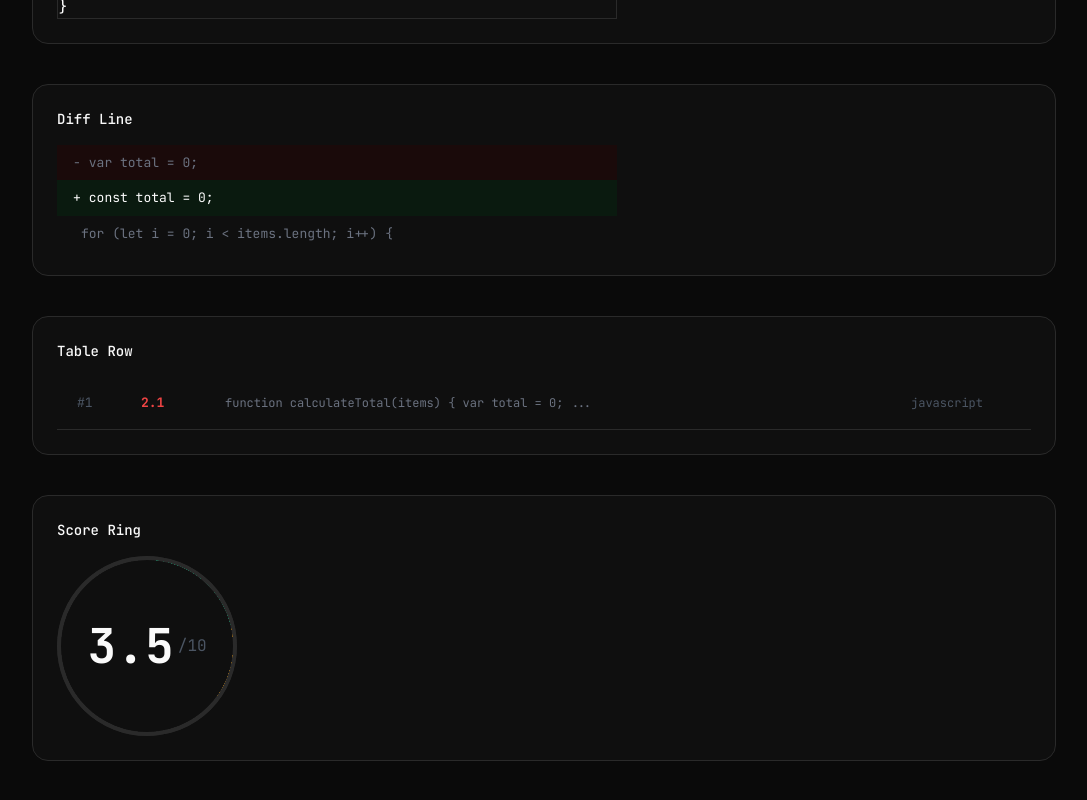
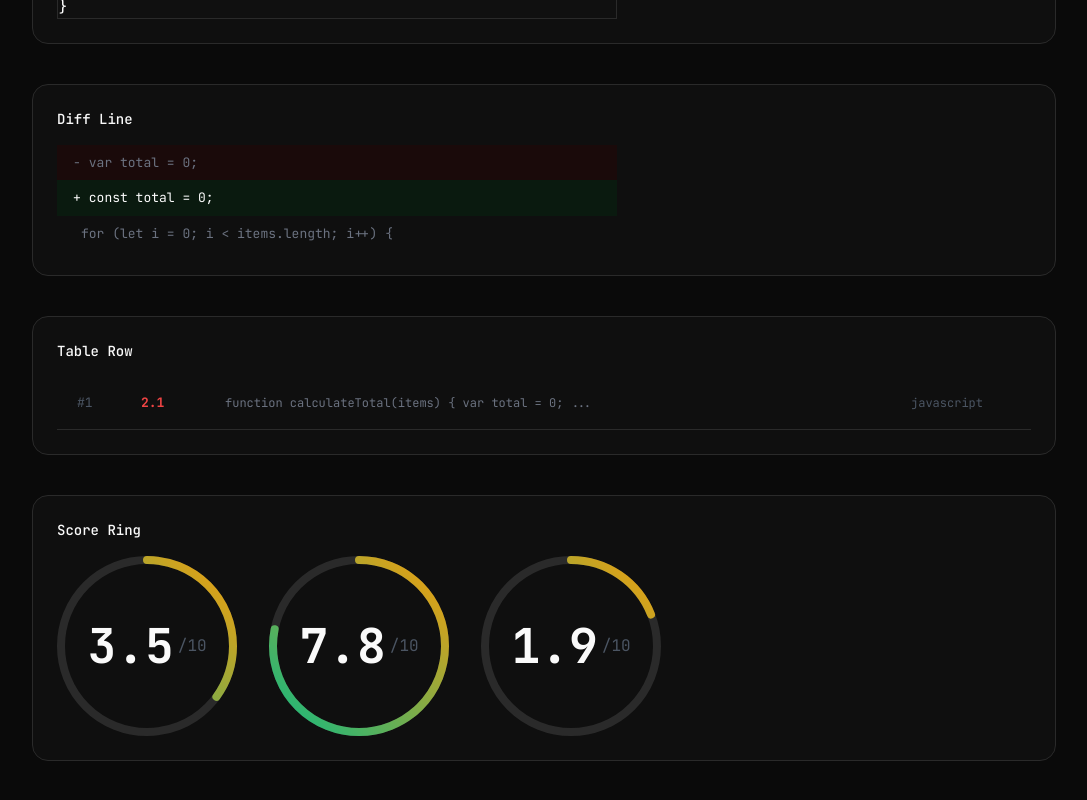
Before and after one commit to Leo-Rodrigs-A/devroast, a Next.js app: page /showcase in a window 1280 px wide. Shown: the part 1803-2603 px from the top of the page, without its empty margins (96-1183 px from the left). Built offline with nearby package versions, Linux system fonts and the light colour scheme.

Commit message:
fix(showcase): add interactive toggle demo and refactor score ring to stable svg gradient rendering

```diff
--- a/src/app/showcase/page.tsx
+++ b/src/app/showcase/page.tsx
@@ -1,3 +1,4 @@
+import { ToggleInteractiveDemo } from "@/app/showcase/toggle-interactive-demo";
 import {
   AnalysisCard,
   Badge,
@@ -118,6 +119,7 @@ export default function ShowcasePage() {
           <div className="flex flex-wrap items-center gap-8">
             <Toggle checked />
             <Toggle checked={false} />
+            <ToggleInteractiveDemo />
           </div>
         </section>
 
@@ -182,7 +184,11 @@ export default function ShowcasePage() {
 
         <section className="flex flex-col gap-4 rounded-m border border-border-primary bg-bg-surface p-6">
           <h2 className="text-sm font-medium">Score Ring</h2>
-          <ScoreRing value={3.5} />
+          <div className="flex flex-wrap items-center gap-8">
+            <ScoreRing value={3.5} />
+            <ScoreRing value={7.8} />
+            <ScoreRing value={1.9} />
+          </div>
         </section>
       </div>
     </main>
--- /dev/null
+++ b/src/app/showcase/toggle-interactive-demo.tsx
@@ -0,0 +1,10 @@
+"use client";
+
+import { useState } from "react";
+import { Toggle } from "@/components/ui";
+
+export function ToggleInteractiveDemo() {
+  const [isEnabled, setIsEnabled] = useState(false);
+
+  return <Toggle checked={isEnabled} onCheckedChange={setIsEnabled} />;
+}
--- a/src/components/ui/score-ring.tsx
+++ b/src/components/ui/score-ring.tsx
@@ -13,22 +13,50 @@ export function ScoreRing({
   ...props
 }: ScoreRingProps) {
   const normalized = Math.max(0, Math.min(value, max));
-  const progress = (normalized / max) * 100;
+  const progress = normalized / max;
+  const size = 180;
+  const strokeWidth = 8;
+  const radius = (size - strokeWidth) / 2;
+  const circumference = 2 * Math.PI * radius;
+  const dashOffset = circumference * (1 - progress);
+  const gradientId = `score-gradient-${Math.round(normalized * 100)}`;
 
   return (
     <div className={cn("relative size-[180px]", className)} {...props}>
-      <div className="absolute inset-0 rounded-full border-4 border-border-primary" />
-      <div
-        className="absolute inset-0 rounded-full border-4 border-transparent"
-        style={{
-          background: `conic-gradient(var(--color-accent-green) 0% ${progress * 0.6}%, var(--color-accent-amber) ${
-            progress * 0.6
-          }% ${progress}%, transparent ${progress}% 100%)`,
-          WebkitMask:
-            "radial-gradient(farthest-side, transparent calc(100% - 4px), #000 0)",
-          mask: "radial-gradient(farthest-side, transparent calc(100% - 4px), #000 0)",
-        }}
-      />
+      <svg
+        aria-hidden="true"
+        className="absolute inset-0 -rotate-90"
+        viewBox={`0 0 ${size} ${size}`}
+      >
+        <defs>
+          <linearGradient id={gradientId} x1="0%" y1="0%" x2="100%" y2="100%">
+            <stop offset="0%" stopColor="var(--color-accent-green)" />
+            <stop offset="100%" stopColor="var(--color-accent-amber)" />
+          </linearGradient>
+        </defs>
+
+        <circle
+          cx={size / 2}
+          cy={size / 2}
+          fill="none"
+          r={radius}
+          stroke="var(--color-border-primary)"
+          strokeWidth={strokeWidth}
+        />
+
+        <circle
+          cx={size / 2}
+          cy={size / 2}
+          fill="none"
+          r={radius}
+          stroke={`url(#${gradientId})`}
+          strokeDasharray={circumference}
+          strokeDashoffset={dashOffset}
+          strokeLinecap="round"
+          strokeWidth={strokeWidth}
+        />
+      </svg>
+
       <div className="absolute inset-0 flex items-center justify-center gap-1">
         <span className="text-5xl font-bold text-text-primary">
           {normalized.toFixed(1)}
```
